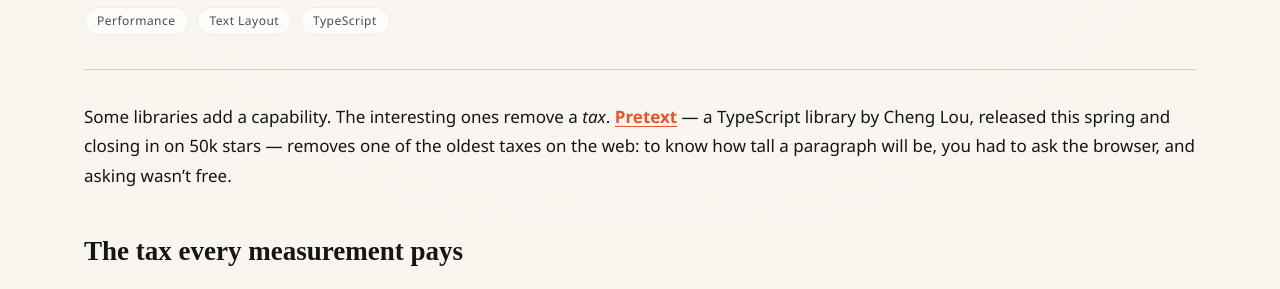
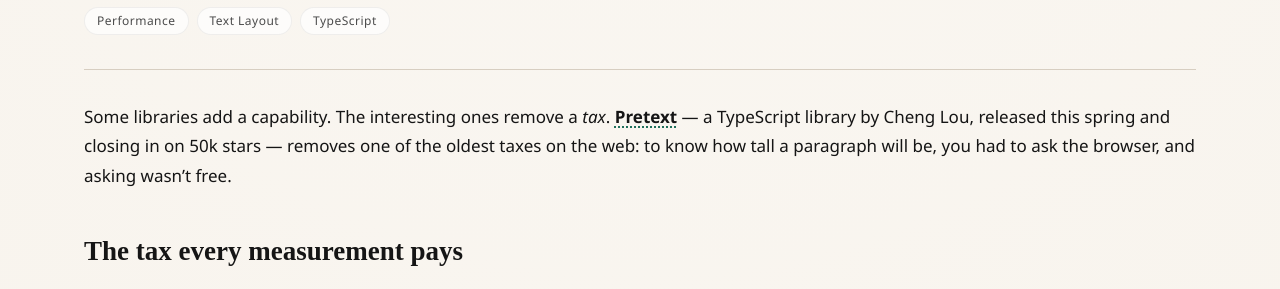
Before and after one commit to Jihaoyb/jihaoyb.github.io, a Jekyll site: the page built from _learning/pretext-measuring-text-without-the-dom.md, in a window 1280 px wide. Shown: the part 432-721 px from the top of the page. Built offline with Jekyll 4.4.1, drawn with Linux system fonts in a browser that asks for light colours; comment, search, counter and statistics services are not loaded; some of the changed text lies outside the part shown.

Commit message:
feat(lab): Pretext glossary term; card links get the section-link hover
- Pretext itself is now a glossary entry — clean one-liner definition
  with the card linking straight to the GitHub repo — and the post's
  first mention wears it (8 terms on the post, footer in sync).
- Term-card links adopt the homepage section-link choreography: accent
  underline sweeps in left-to-right and the arrow (now a span) tilts
  -45° on hover/focus. a.term__link outranks .lab-post__body a so the
  static underline is gone; reduced-motion disables both transitions.

Co-Authored-By: Claude Fable 5 <noreply@anthropic.com>

```diff
--- a/_data/terms.yml
+++ b/_data/terms.yml
@@ -140,3 +140,9 @@ serverless:
   def: "Running code as small functions on someone else's always-on infrastructure — no server of yours to provision, patch, or pay for while it idles."
   url: https://www.cloudflare.com/learning/serverless/what-is-serverless/
   link_text: Cloudflare Learning
+
+pretext:
+  name: Pretext
+  def: "A TypeScript library by Cheng Lou that measures and lays out multiline text with pure arithmetic — no DOM, no reflow — using the browser's own font engine as ground truth."
+  url: https://github.com/chenglou/pretext
+  link_text: GitHub repo
--- a/_includes/term.html
+++ b/_includes/term.html
@@ -8,7 +8,7 @@ inside the surrounding paragraph.
 {%- endcomment -%}
 {%- assign t = site.data.terms[include.id] -%}
 {%- if t -%}
-<span class="term" data-term><button class="term__trigger" type="button" aria-expanded="false" aria-describedby="term-card-{{ include.id }}">{{ include.text | default: t.name }}</button><span class="term__card" id="term-card-{{ include.id }}" role="tooltip"><span class="term__name">{{ t.name | escape }}</span><span class="term__def">{{ t.def | escape }}</span>{% if t.url %}<a class="term__link" href="{{ t.url }}" target="_blank" rel="noopener">{{ t.link_text | default: "Official site" }} →</a>{% endif %}</span></span>
+<span class="term" data-term><button class="term__trigger" type="button" aria-expanded="false" aria-describedby="term-card-{{ include.id }}">{{ include.text | default: t.name }}</button><span class="term__card" id="term-card-{{ include.id }}" role="tooltip"><span class="term__name">{{ t.name | escape }}</span><span class="term__def">{{ t.def | escape }}</span>{% if t.url %}<a class="term__link" href="{{ t.url }}" target="_blank" rel="noopener">{{ t.link_text | default: "Official site" }}<span class="term__link-arrow" aria-hidden="true">→</span></a>{% endif %}</span></span>
 {%- else -%}
 {{ include.text | default: include.id }}
 {%- endif -%}
--- a/_learning/pretext-measuring-text-without-the-dom.md
+++ b/_learning/pretext-measuring-text-without-the-dom.md
@@ -4,12 +4,12 @@ excerpt: "Cheng Lou's new library lays out multiline text with pure arithmetic
 date: 2026-07-13
 minutes: 6
 tags: [Performance, Text Layout, TypeScript]
-terms: [reflow, virtualization, es-modules, dom, canvas, cdn, layout-shift]
+terms: [pretext, reflow, virtualization, es-modules, dom, canvas, cdn, layout-shift]
 published: true
 ---
 
 Some libraries add a capability. The interesting ones remove a *tax*.
-[Pretext](https://github.com/chenglou/pretext) — a TypeScript library by
+{% include term.html id="pretext" %} — a TypeScript library by
 Cheng Lou, released this spring and closing in on 50k stars — removes one of
 the oldest taxes on the web: to know how tall a paragraph will be, you had to
 ask the browser, and asking wasn't free.
--- a/_sass/_portfolio.scss
+++ b/_sass/_portfolio.scss
@@ -2258,11 +2258,48 @@ html[data-theme="dark"] .theme-toggle__icon--moon {
   color: var(--muted);
 }
 
-.term__link {
+/* Card link — same hover choreography as the homepage section links:
+   underline sweeps in left-to-right, arrow tilts to point at the page.
+   a.term__link so it outranks .lab-post__body a's static underline. */
+a.term__link {
+  position: relative;
   width: max-content;
+  display: inline-flex;
+  align-items: center;
+  gap: 6px;
+  padding-bottom: 3px;
   font-size: 13px;
   font-weight: 600;
   color: var(--accent);
+  text-decoration: none;
+}
+
+a.term__link::after {
+  content: "";
+  position: absolute;
+  left: 0;
+  bottom: 0;
+  width: 100%;
+  height: 1.5px;
+  background: var(--accent);
+  transform: scaleX(0);
+  transform-origin: left;
+  transition: transform 0.3s ease;
+}
+
+.term__link .term__link-arrow {
+  display: inline-block;
+  transition: transform 0.3s ease;
+}
+
+a.term__link:hover::after,
+a.term__link:focus-visible::after {
+  transform: scaleX(1);
+}
+
+a.term__link:hover .term__link-arrow,
+a.term__link:focus-visible .term__link-arrow {
+  transform: rotate(-45deg);
 }
 
 /* ----- "Terms in this post" footer (page.terms in front matter) ----- */
@@ -2335,7 +2372,9 @@ html[data-theme="dark"] .theme-toggle__icon--moon {
 
 @media (prefers-reduced-motion: reduce) {
   .term__trigger,
-  .term__card {
+  .term__card,
+  a.term__link::after,
+  .term__link .term__link-arrow {
     transition: none;
   }
 }
```
